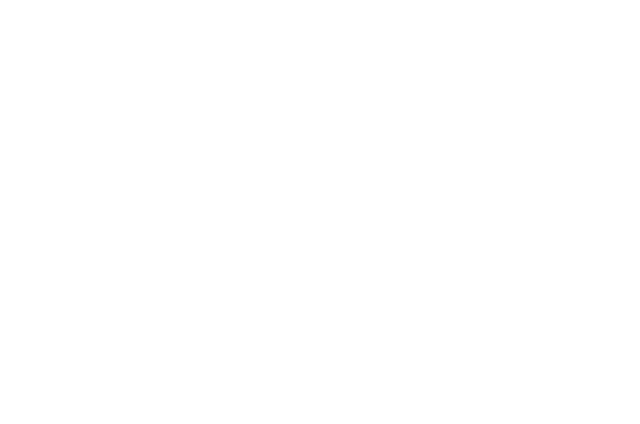
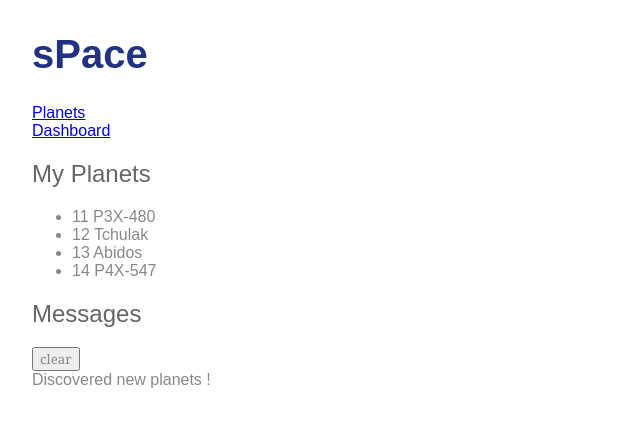
Before and after one commit to MatthAmoros/space, an Angular app: page /planets in a window 1280 px wide. Shown: the top 424 px of the page, without its empty margins (0-640 px from the left). Built offline with nearby package versions, Linux system fonts and the light colour scheme.

Commit message:
Tutorial Part#7 routing details form

```diff
--- a/src/app/app.component.html
+++ b/src/app/app.component.html
@@ -1,6 +1,6 @@
 <h1>{{title}}</h1>
 <nav>
-  <a routerLink="/planets">Planets</a>
+  <a routerLink="/planets">Planets</a> <br>
   <a routerLink="/dashboard">Dashboard</a>
 </nav>
 <router-outlet></router-outlet>
--- a/src/app/planet-detail/planet-detail.component.ts
+++ b/src/app/planet-detail/planet-detail.component.ts
@@ -1,5 +1,9 @@
 import { Component, OnInit, Input } from '@angular/core';
 import { Planet } from '../planet';
+import { PlanetService } from '../planet.service';
+import { ActivatedRoute } from '@angular/router';
+import { Location } from '@angular/common';
+
 
 @Component({
   selector: 'app-planet-detail',
@@ -8,9 +12,17 @@
 })
 export class PlanetDetailComponent implements OnInit {
   @Input() planet: Planet;
-  constructor() { }
+  constructor(private route: ActivatedRoute,
+  private planetService: PlanetService,
+  private location: Location) { }
 
   ngOnInit() {
+    this.getPlanet();
   }
 
+  getPlanet(): void {
+    const id = +this.route.snapshot.paramMap.get('id');
+    this.planetService.getPlanet(id)
+      .subscribe(planet => this.planet = planet);
+  }
 }
--- a/src/app/planet.service.ts
+++ b/src/app/planet.service.ts
@@ -15,4 +15,10 @@
     this.communicationService.add("Discovered new planets !");
     return of(PLANETS);
   }
+
+  getPlanet(id: number): Observable<Planet> {
+    // TODO: send the message _after_ fetching the Planet
+    this.communicationService.add(`Getting planet information...`);
+    return of(PLANETS.find(planet => planet.id === id));
+  }
 }
--- a/src/app/planets/planets.component.html
+++ b/src/app/planets/planets.component.html
@@ -1,8 +1,7 @@
 <h2>My Planets</h2>
 <ul class="planets">
-  <li *ngFor="let planet of planets"
-    [class.selected]="planet === selectedPlanet" <a *ngFor="let hero of heroes" class="col-1-4"
-    routerLink="/detail/{{hero.id}}">>
+  <li *ngFor="let planet of planets" [class.selected]="planet === selectedPlanet"  class="col-1-4"
+    routerLink="/detail/{{planet.id}}">
     <span class="badge">{{planet.id}}</span> {{planet.name}}
   </li>
 </ul>
```
